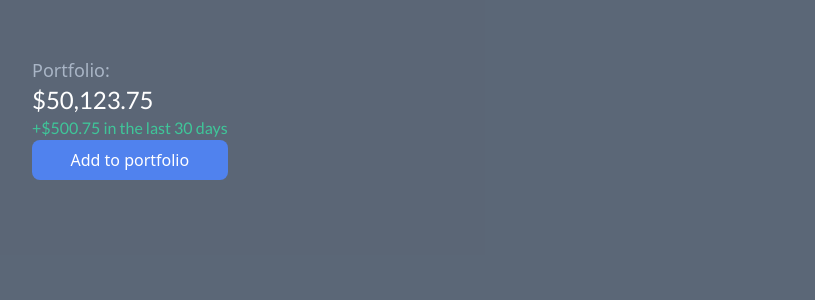
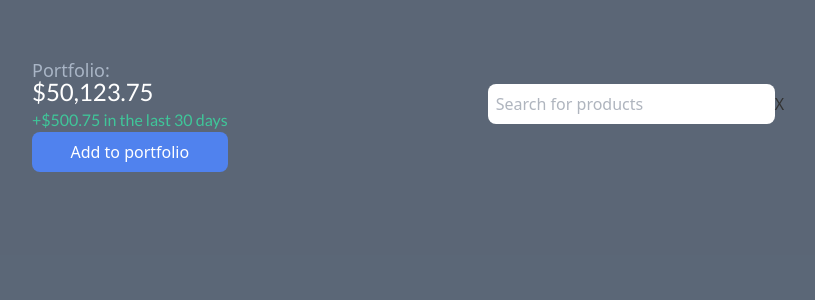
Before and after one commit to heyitsmattox/wave, a React (Vite) app: page /dashboard in a window 1280 px wide. Shown: the top 300 px of the page, without its empty margins (24-839 px from the left). Built offline with nearby package versions, Linux system fonts and the light colour scheme; no server answers; a web font is replaced by a local one.

Commit message:
added some styles for the SearchBar and imported SearchBar into our OverviewPanel component.

```diff
--- a/src/pages/Dashboard/OverviewPanel.jsx
+++ b/src/pages/Dashboard/OverviewPanel.jsx
@@ -1,6 +1,12 @@
 import { useState, useEffect } from "react";
+import SearchBar from "../../shared-components/SearchBar";
 
 const OverviewPanel = () => {
+
+const handleSearch = (searchTerm) => {
+  console.log('Searching for:', searchTerm);
+}
+
     const [ portfolioName, setPortfolioName ] = useState(() => {
       const storedData = localStorage.getItem("portfolioName");
       console.log("stored data value -->", storedData)
@@ -19,7 +25,7 @@ return (
       <form
       onSubmit={(e) => {
         e.preventDefault();
-       setPortfolioName(portfolioName)
+        setPortfolioName(portfolioName)
       }}
       >
         <input
@@ -34,15 +40,20 @@ return (
         ></input>
       </form>
     </div>
+
+    <div className=" flex justify-center">
+      <SearchBar onSearch={handleSearch} />
+
+    </div>
     <div className="ml-4 flex justify-start w-full max-w-4xl  items-center">
-      <div className="flex flex-col">
-    <span className="text-white text-2xl font-lato">$50,123.75</span>
+      <div className="absolute flex flex-col">
+    <span className=" text-white text-2xl font-lato">$50,123.75</span>
     <span className="text-emerald-500 font-lato">+$500.75 in the last 30 days</span>
     <button className="p-2 flex rounded-lg bg-blue-600 justify-center text-white">Add to portfolio</button>
       </div>
 
     </div>
-      {/* <h2 className="flex text-3xl">{portfolioName}</h2> */}
+
   </>
 )
 };
--- a/src/shared-components/SearchBar.jsx
+++ b/src/shared-components/SearchBar.jsx
@@ -12,11 +12,15 @@ const SearchBar = ({ onSearch }) => {
     <>
       <div>
         <input
+          className="rounded-lg pr-12 p-2"
           type="text"
-          placeholder="Search..."
+          placeholder="Search for products"
           value={searchTerm}
           onChange={handleInputChange}
+
         />
+        {/* add a new stytle for the x here */}
+          <button onClick={() => setSearchTerm("")}>X</button>
       </div>
     </>
   )
```
